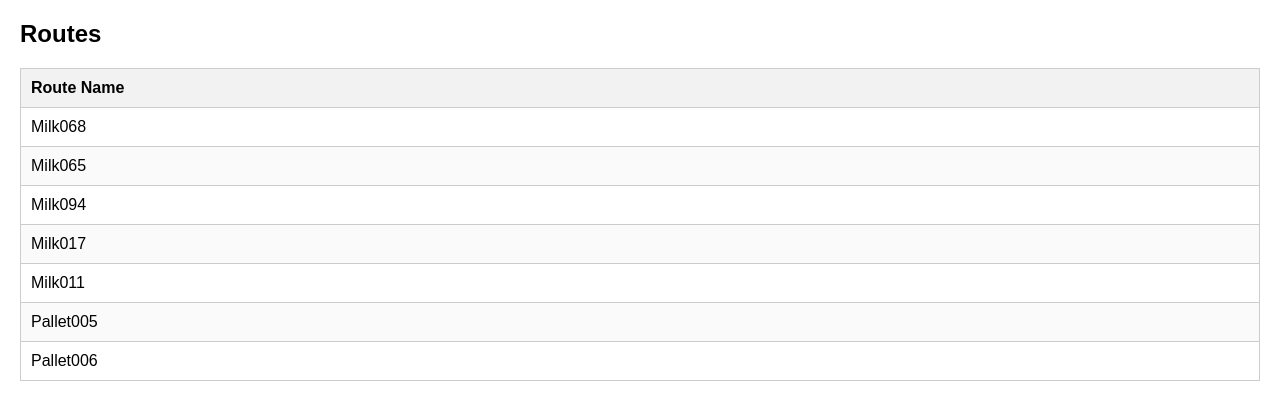
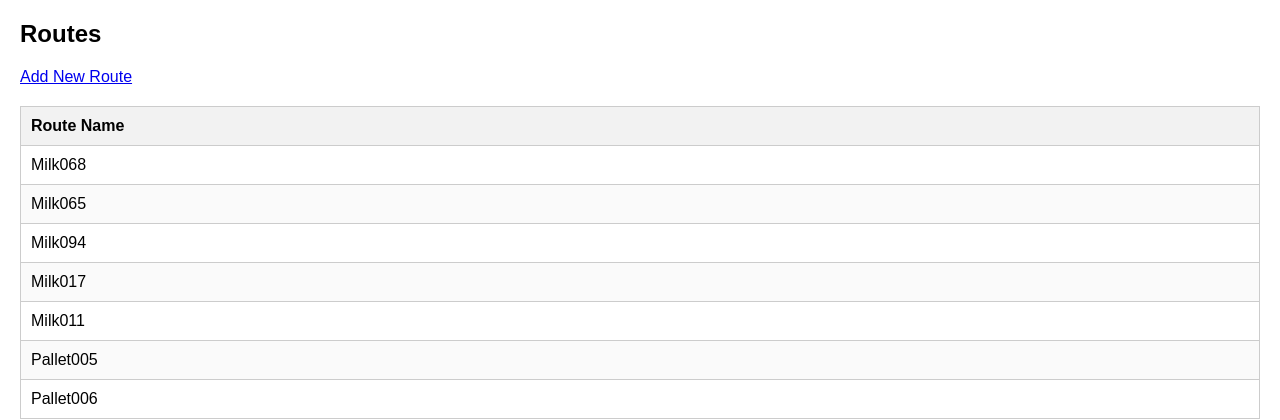
Before and after one commit to joeb-brfc/routeguard, a Django app: page /routes/ in a window 1280 px wide. Shown: the part 108-528 px from the top of the page. Run offline with Django 5.2, Linux system fonts and the light colour scheme; data comes from the database, SQL or seed files in the repository.

Commit message:
Add route creation link to route list page

```diff
--- a/planner/templates/planner/route_list.html
+++ b/planner/templates/planner/route_list.html
@@ -3,6 +3,8 @@
 {% block content %}
 
 <h2>Routes</h2>
+
+<p><a href="{% url 'create_route' %}">Add New Route</a></p>
 
 {% if routes %}
     <table>
```
